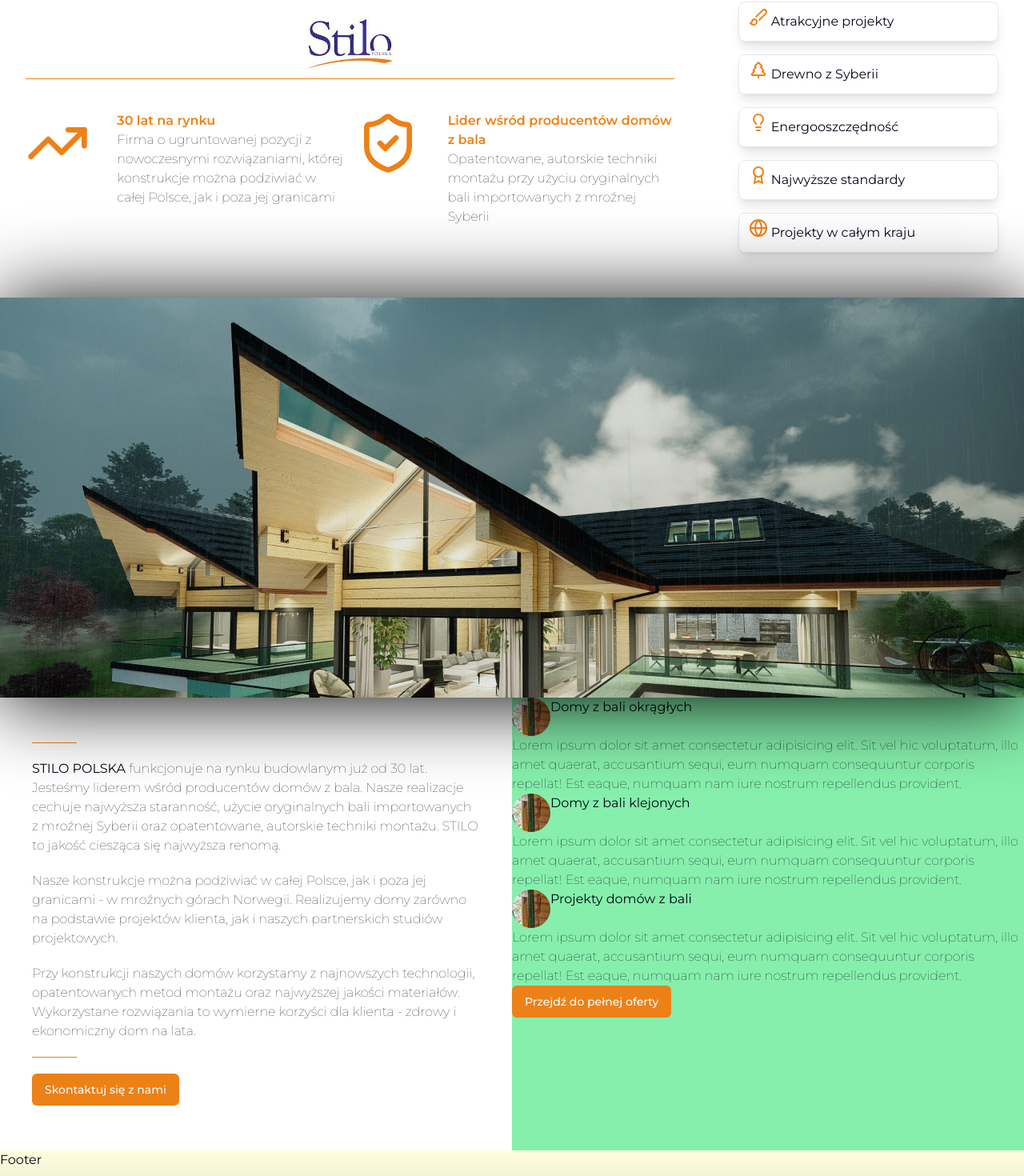
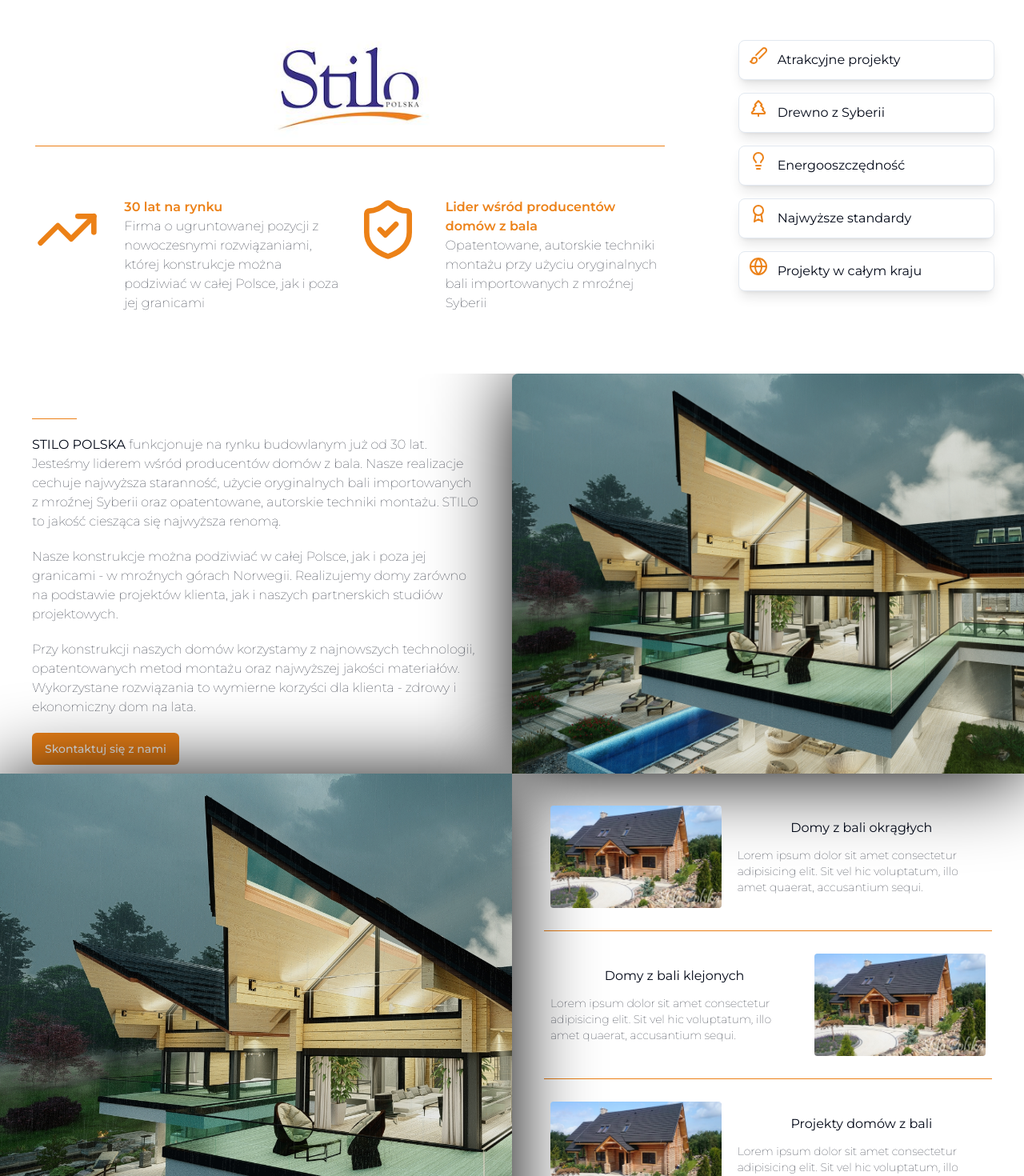
Before and after one commit to jarekm04/stilo-polska, a React (Vite) app: page / in a window 1280 px wide. Shown: the part 854-2324 px from the top of the page at 80% size. Built offline with nearby package versions, Linux system fonts and the light colour scheme.

Commit message:
added offer segment

```diff
--- a/src/components/common/About.tsx
+++ b/src/components/common/About.tsx
@@ -10,10 +10,8 @@ export const About = () => {
   useEffect(() => {
     const handleScroll = () => {
       if (articleRef.current) {
-        console.log(articleRef.current);
         const topPos = articleRef.current.getBoundingClientRect().top;
         const scrollPos = window.scrollY + window.innerHeight;
-        console.log(topPos);
         if (topPos < scrollPos - 250) setIsVisible(true);
         else setIsVisible(false);
       }
@@ -31,20 +29,21 @@ export const About = () => {
     `transform ${isVisible ? 'translate-x-0' : 'translate-x-[250%]'} transition-transform duration-500 ease-out`;
 
   return (
-    <article ref={articleRef} className="flex flex-col items-center gap-3 overflow-hidden py-14 px-8">
-      <section className="grid grid-cols-[2fr_1fr] space-x-20">
-        <div className="space-y-4">
-          <div className="flex flex-col gap-10">
+    <article ref={articleRef} className="flex flex-col items-center gap-3 overflow-hidden px-8 py-16">
+      <section className="grid grid-cols-[2fr_1fr] items-center space-x-20">
+        <div className="flex flex-col gap-16 p-3">
           <div className={`flex flex-col items-center ${animationSlideInLeftToRight(isVisible)}`}>
-              <img src={logoImage} alt="Logo" className="h-24" />
+            <img src={logoImage} alt="Logo" className="h-40" />
             <Separator className="bg-custom-tertiary" />
           </div>
-            <div className='grid grid-cols-2 gap-4'>
+          <div className="grid grid-cols-2 gap-4">
             <div className={`grid grid-cols-[1fr_3fr] gap-5 bg-white ${animationSlideInLeftToRight(isVisible)} delay-100`}>
               <TrendingUp className="text-custom-tertiary h-20 w-20" />
               <div>
                 <p className="text-custom-tertiary font-bold">30 lat na rynku</p>
-                  <p className="font-thin">Firma o ugruntowanej pozycji z nowoczesnymi rozwiązaniami, której konstrukcje można podziwiać w całej Polsce, jak i poza jej granicami</p>
+                <p className="font-thin">
+                  Firma o ugruntowanej pozycji z nowoczesnymi rozwiązaniami, której konstrukcje można podziwiać w całej Polsce, jak i poza jej granicami
+                </p>
               </div>
             </div>
             <div className={`grid grid-cols-[1fr_3fr] gap-5 bg-white ${animationSlideInLeftToRight(isVisible)} delay-100`}>
@@ -56,27 +55,34 @@ export const About = () => {
             </div>
           </div>
         </div>
-        </div>
         <div className={`transform space-y-4 ${isVisible ? 'translate-x-0' : 'translate-x-[250%]'} transition-transform duration-500 ease-out`}>
           <div className="flex transform flex-col gap-4 bg-transparent">
-            <div className={`flex gap-1 rounded-lg border bg-white p-3 shadow-lg ${animationSlideInRightToLeft(isVisible)}`}>
-              <Brush className="animate-bounce text-custom-tertiary" />
+            <div className={`flex max-w-xs items-center gap-3 rounded-lg border bg-white p-3 text-center shadow-lg ${animationSlideInRightToLeft(isVisible)}`}>
+              <Brush className="text-custom-tertiary animate-bounce" />
               <p>Atrakcyjne projekty</p>
             </div>
-            <div className={`flex gap-1 rounded-lg border bg-white p-3 shadow-lg ${animationSlideInRightToLeft(isVisible)} delay-100`}>
-              <TreePine className="animate-bounce text-custom-tertiary" />
+            <div
+              className={`flex max-w-xs items-center gap-3 rounded-lg border bg-white p-3 text-center shadow-lg ${animationSlideInRightToLeft(isVisible)} delay-100`}
+            >
+              <TreePine className="text-custom-tertiary animate-bounce" />
               <p>Drewno z Syberii</p>
             </div>
-            <div className={`flex gap-1 rounded-lg border bg-white p-3 shadow-lg ${animationSlideInRightToLeft(isVisible)} delay-200`}>
-              <Lightbulb className="animate-bounce text-custom-tertiary" />
+            <div
+              className={`flex max-w-xs items-center gap-3 rounded-lg border bg-white p-3 text-center shadow-lg ${animationSlideInRightToLeft(isVisible)} delay-200`}
+            >
+              <Lightbulb className="text-custom-tertiary animate-bounce" />
               <p>Energooszczędność</p>
             </div>
-            <div className={`flex gap-1 rounded-lg border bg-white p-3 shadow-lg ${animationSlideInRightToLeft(isVisible)} delay-300`}>
-              <Award className="animate-bounce text-custom-tertiary" />
+            <div
+              className={`flex max-w-xs items-center gap-3 rounded-lg border bg-white p-3 text-center shadow-lg ${animationSlideInRightToLeft(isVisible)} delay-300`}
+            >
+              <Award className="text-custom-tertiary animate-bounce" />
               <p>Najwyższe standardy</p>
             </div>
-            <div className={`flex gap-1 rounded-lg border bg-white p-3 shadow-lg ${animationSlideInRightToLeft(isVisible)} delay-500`}>
-              <Globe className="animate-bounce text-custom-tertiary" />
+            <div
+              className={`flex max-w-xs items-center gap-3 rounded-lg border bg-white p-3 text-center shadow-lg ${animationSlideInRightToLeft(isVisible)} delay-500`}
+            >
+              <Globe className="text-custom-tertiary animate-bounce" />
               <p>Projekty w całym kraju</p>
             </div>
           </div>
--- /dev/null
+++ b/src/components/common/Offer.tsx
@@ -0,0 +1,108 @@
+import { useEffect, useRef, useState } from 'react';
+import { Link } from 'react-router-dom';
+import { Button } from '@/components/ui/button';
+import { Separator } from '@/components/ui/separator';
+
+export const Offer = () => {
+  const [isVisible, setIsVisible] = useState(false);
+  const [isVisible2Part, setIsVisible2Part] = useState(false);
+  const articleRef = useRef<HTMLElement | null>(null);
+
+  useEffect(() => {
+    const handleScroll = () => {
+      if (articleRef.current) {
+        const topPos = articleRef.current.getBoundingClientRect().top;
+        const scrollPos = window.scrollY + window.innerHeight;
+        if (topPos < scrollPos - 800) setIsVisible(true);
+        else setIsVisible(false);
+      }
+    };
+
+    const handleScrollPart2 = () => {
+      if (articleRef.current) {
+        const topPos = articleRef.current.getBoundingClientRect().top;
+        const scrollPos = window.scrollY + window.innerHeight;
+        console.log(topPos < scrollPos - 1900);
+        if (topPos < scrollPos - 1500) setIsVisible2Part(true);
+        else setIsVisible2Part(false);
+      }
+    };
+
+    window.addEventListener('scroll', handleScroll);
+    handleScroll();
+
+    window.addEventListener('scroll', handleScrollPart2);
+    handleScrollPart2();
+
+    return () => window.removeEventListener('scroll', handleScroll);
+  }, []);
+
+  const animationSlideInLeftToRight = (isVisible: boolean) =>
+    `transform ${isVisible ? 'translate-x-0' : '-translate-x-[250%]'} transition-transform duration-500 ease-out`;
+  const animationSlideInRightToLeft = (isVisiblePart2: boolean) =>
+    `transform ${isVisiblePart2 ? 'translate-x-0' : 'translate-x-[250%]'} transition-transform duration-500 ease-out`;
+
+  return (
+    <article ref={articleRef} className="overflow-hidden">
+      <div className="grid grid-cols-2">
+        <div className={`flex flex-col gap-5 px-10 pt-14 ${animationSlideInLeftToRight(isVisible)}`}>
+          <Separator className="bg-custom-tertiary w-14" />
+          <p className="font-thin">
+            <strong>STILO POLSKA</strong> funkcjonuje na rynku budowlanym już od 30 lat. Jesteśmy liderem wśród producentów domów z bala. Nasze realizacje
+            cechuje najwyższa staranność, użycie oryginalnych bali importowanych z mroźnej Syberii oraz opatentowane, autorskie techniki montażu. STILO to
+            jakość ciesząca się najwyższa renomą.
+          </p>
+          <p className="font-thin">
+            Nasze konstrukcje można podziwiać w całej Polsce, jak i poza jej granicami - w mroźnych górach Norwegii. Realizujemy domy zarówno na podstawie
+            projektów klienta, jak i naszych partnerskich studiów projektowych.
+          </p>
+          <p className="font-thin">
+            Przy konstrukcji naszych domów korzystamy z najnowszych technologii, opatentowanych metod montażu oraz najwyższej jakości materiałów. Wykorzystane
+            rozwiązania to wymierne korzyści dla klienta - zdrowy i ekonomiczny dom na lata.
+          </p>
+          <Link to="/contact">
+            <Button className="bg-custom-tertiary hover:bg-custom-ninth animate-custom-appear">Skontaktuj się z nami</Button>
+          </Link>
+        </div>
+        <div className="bg-offer h-[500px] rounded-t-lg bg-cover bg-fixed brightness-90 drop-shadow-[2px_4px_50px_rgba(0,0,0,1)]" />
+      </div>
+      <div className="grid grid-cols-2">
+        <div className="bg-offer h-full rounded-b-lg bg-cover bg-fixed brightness-90 drop-shadow-[2px_4px_50px_rgba(0,0,0,1)]" />
+        <div className="flex flex-col gap-5 px-10 pt-8">
+          <div className={`flex gap-5 p-2 ${animationSlideInRightToLeft(isVisible2Part)}`}>
+            <div className="bg-smallImg h-32 w-full rounded-sm bg-cover bg-center" />
+            <div className="flex flex-col items-center justify-center gap-3">
+              <h3>Domy z bali okrągłych</h3>
+              <p className="text-sm font-thin">
+                Lorem ipsum dolor sit amet consectetur adipisicing elit. Sit vel hic voluptatum, illo amet quaerat, accusantium sequi.
+              </p>
+            </div>
+          </div>
+          <Separator className="bg-custom-tertiary" />
+          <div className={`flex flex-row-reverse gap-5 p-2 ${animationSlideInRightToLeft(isVisible2Part)} delay-150`}>
+            <div className="bg-smallImg h-32 w-full rounded-sm bg-cover bg-center" />
+            <div className="flex flex-col items-center justify-center gap-3">
+              <h3>Domy z bali klejonych</h3>
+              <p className="text-sm font-thin">
+                Lorem ipsum dolor sit amet consectetur adipisicing elit. Sit vel hic voluptatum, illo amet quaerat, accusantium sequi.
+              </p>
+            </div>
+          </div>
+          <Separator className="bg-custom-tertiary" />
+          <div className={`flex gap-5 p-2 ${animationSlideInRightToLeft(isVisible2Part)} delay-300`}>
+            <div className="bg-smallImg h-32 w-full rounded-sm bg-cover bg-center" />
+            <div className="flex flex-col items-center justify-center gap-3">
+              <h3>Projekty domów z bali</h3>
+              <p className="text-sm font-thin">
+                Lorem ipsum dolor sit amet consectetur adipisicing elit. Sit vel hic voluptatum, illo amet quaerat, accusantium sequi.
+              </p>
+            </div>
+          </div>
+          <Link to="/offer" className="my-4 self-end">
+            <Button className="bg-custom-tertiary hover:bg-custom-ninth animate-custom-appear">Przejdź do pełnej oferty</Button>
+          </Link>
+        </div>
+      </div>
+    </article>
+  );
+};
--- a/src/pages/Home.tsx
+++ b/src/pages/Home.tsx
@@ -1,8 +1,6 @@
 import { About } from '@/components/common/About';
+import { Offer } from '@/components/common/Offer';
 import { Slider } from '@/components/common/Slider';
-import { Button } from '@/components/ui/button';
-import { Separator } from '@/components/ui/separator';
-import { Link } from 'react-router-dom';
 
 export const Home = () => {
   // jak jest isscrolled to daj jeszcze dropshadow na logo
@@ -13,64 +11,7 @@ export const Home = () => {
     <section>
       <Slider />
       <About />
-      <article className="bg-offer h-[500px] bg-cover bg-fixed brightness-90 drop-shadow-[2px_4px_50px_rgba(0,0,0,1)]"></article>
-      <article className="grid grid-cols-2">
-        <div className="flex flex-col gap-5 px-10 py-14">
-          <Separator className="bg-custom-tertiary w-14" />
-          <p className="font-thin">
-            <strong>STILO POLSKA</strong> funkcjonuje na rynku budowlanym już od 30 lat. Jesteśmy liderem wśród producentów domów z bala. Nasze realizacje
-            cechuje najwyższa staranność, użycie oryginalnych bali importowanych z mroźnej Syberii oraz opatentowane, autorskie techniki montażu. STILO to
-            jakość ciesząca się najwyższa renomą.
-          </p>
-          <p className="font-thin">
-            Nasze konstrukcje można podziwiać w całej Polsce, jak i poza jej granicami - w mroźnych górach Norwegii. Realizujemy domy zarówno na podstawie
-            projektów klienta, jak i naszych partnerskich studiów projektowych.
-          </p>
-          <p className="font-thin">
-            Przy konstrukcji naszych domów korzystamy z najnowszych technologii, opatentowanych metod montażu oraz najwyższej jakości materiałów. Wykorzystane
-            rozwiązania to wymierne korzyści dla klienta - zdrowy i ekonomiczny dom na lata.
-          </p>
-          <Separator className="bg-custom-tertiary w-14" />
-          <Link to="/contact">
-            <Button className="bg-custom-tertiary hover:bg-custom-ninth animate-custom-appear">Skontaktuj się z nami</Button>
-          </Link>
-        </div>
-        <div className="bg-green-300">
-          <div className="flex flex-col">
-            <div className="flex">
-              <div className="h-12 w-12 rounded-full bg-karczma bg-center" />
-              <h3>Domy z bali okrągłych</h3>
-            </div>
-            <p className="font-thin">
-              Lorem ipsum dolor sit amet consectetur adipisicing elit. Sit vel hic voluptatum, illo amet quaerat, accusantium sequi, eum numquam consequuntur
-              corporis repellat! Est eaque, numquam nam iure nostrum repellendus provident.
-            </p>
-          </div>
-          <div className="flex flex-col">
-            <div className="flex">
-              <div className="h-12 w-12 rounded-full bg-karczma bg-center" />
-              <h3>Domy z bali klejonych</h3>
-            </div>
-            <p className="font-thin">
-              Lorem ipsum dolor sit amet consectetur adipisicing elit. Sit vel hic voluptatum, illo amet quaerat, accusantium sequi, eum numquam consequuntur
-              corporis repellat! Est eaque, numquam nam iure nostrum repellendus provident.
-            </p>
-          </div>
-          <div className="flex flex-col">
-            <div className="flex">
-              <div className="h-12 w-12 rounded-full bg-karczma bg-center" />
-              <h3>Projekty domów z bali</h3>
-            </div>
-            <p className="font-thin">
-              Lorem ipsum dolor sit amet consectetur adipisicing elit. Sit vel hic voluptatum, illo amet quaerat, accusantium sequi, eum numquam consequuntur
-              corporis repellat! Est eaque, numquam nam iure nostrum repellendus provident.
-            </p>
-          </div>
-          <Link to="/offer">
-            <Button className="bg-custom-tertiary hover:bg-custom-ninth animate-custom-appear">Przejdź do pełnej oferty</Button>
-          </Link>
-        </div>
-      </article>
+      <Offer />
     </section>
   );
 };
--- a/tailwind.config.js
+++ b/tailwind.config.js
@@ -92,6 +92,7 @@ module.exports = {
       },
       backgroundImage: {
         karczma: "url('@/assets/karczma.jpg')",
+        smallImg: "url('@/assets/smallImg.jpg')",
         circles: "url('@/assets/circles.png')",
         offer: "url('@/assets/5.jpg')",
       },
```
Also changed, not shown: src/assets/smallImg.jpg (added). Lines whose indentation alone changed are shown as unchanged.
